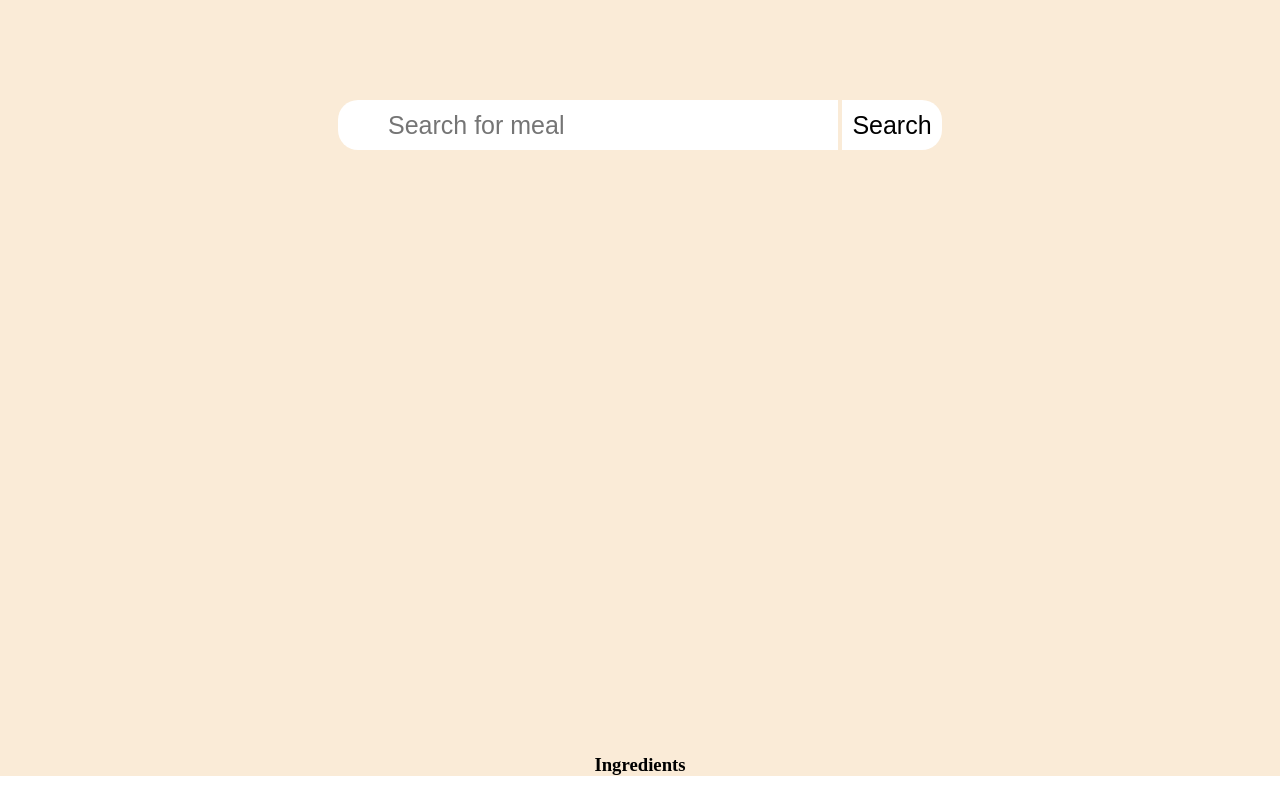
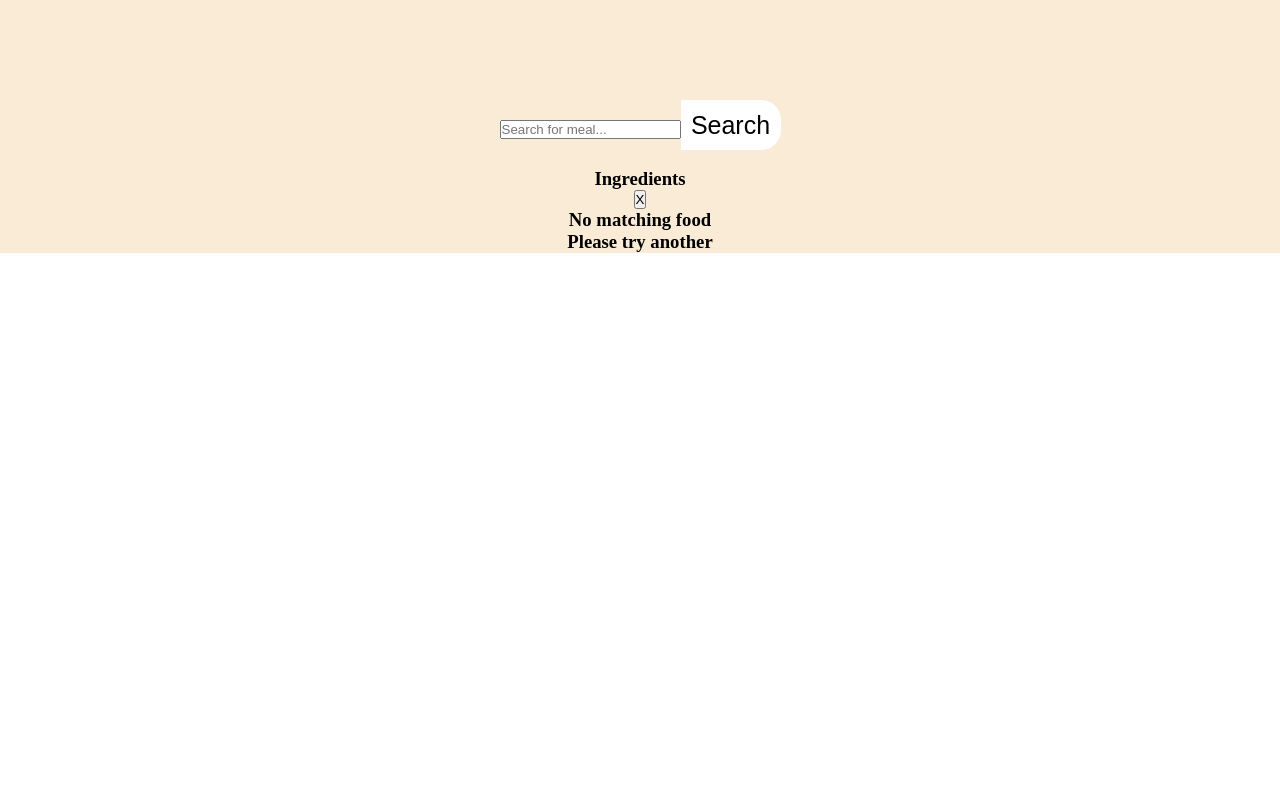
Before and after one commit to sou-rav/-hungry-monster, a plain HTML site: page index.html in a window 1280 px wide. Drawn offline with Linux system fonts and the light colour scheme.

Commit message:
Update index.html

```diff
--- a/index.html
+++ b/index.html
@@ -5,45 +5,38 @@
     <meta charset="UTF-8">
     <meta http-equiv="X-UA-Compatible" content="IE=edge">
     <meta name="viewport" content="width=device-width, initial-scale=1.0">
-    <title>hungry-monster</title>
-    <!-- style -->
+    <title>Hungry Monster</title>
     <link rel="stylesheet" href="style.css">
-    <!-- script -->
-    <script src="app.js" async\></script>
 
-</head>
+    <script src="app.js" async></script>
 
 <body>
-    <div class="container">
-        <div class="search">
-
-            <div class="meal-search-box">
-                <input type="text" class="search-control" placeholder="Search for meal" id="search-input">
-                <button onclick="search()" type="submit" class="search-btn btn" id="search-btn">
-                    Search
-                </button>
+    <div id="container" class="container">
+        <div class="search-bar">
+            <div class="search-box">
+                <input id="search-field" type="text" class="form-control" placeholder="Search for meal..."><button
+                    onclick="searchMeals()" class="search-btn">Search</button>
             </div>
         </div>
-
-        <div class="display">
-            <div class="meal-result">
-                <div id="meal">
-
-                </div>
+        <div id="ingredients">
+            <h2 id="mealName"></h2>
+            <img id="mealImage" />
+            <h3>Ingredients</h3>
+            <ul id="ingredientList"></ul>
+            <button id="close-button">X</button>
+        </div>
+        <div class="display-meals">
+            <div id="error-message">
+                <h3>No matching food <br> Please try another</h3>
             </div>
 
-            <div id="ingredients">
-                <img id="mealImage" />
-                <h3 id="mealName"></h3>
-                <h3>Ingredients</h3>
-                <ul id="ingredientList"></ul>
+            <div id="meals">
+
             </div>
 
-            <div id="foodListDiv">
-
-            </div>
         </div>
     </div>
+    <button onclick="topFunction()" id="myBtn" title="Go to top">Top</button>
 </body>
 
 </html>
```
